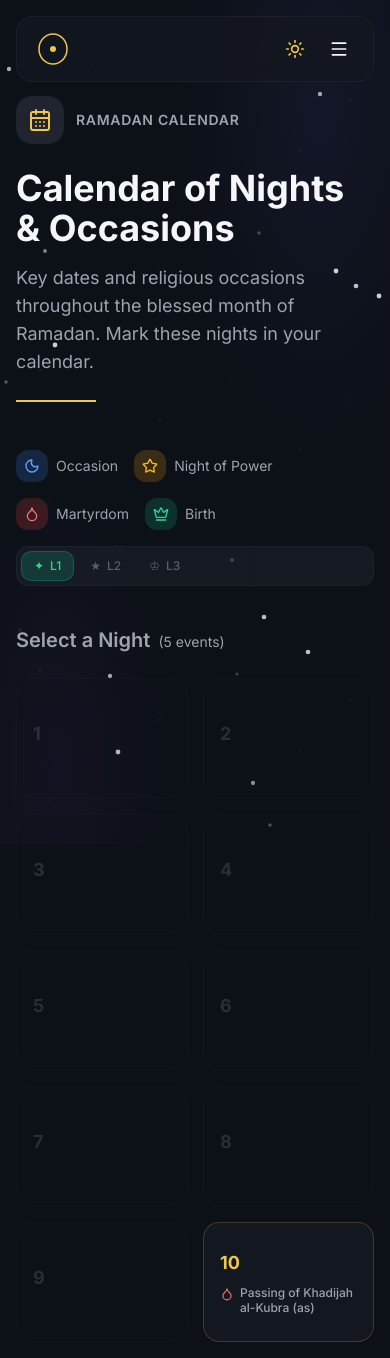
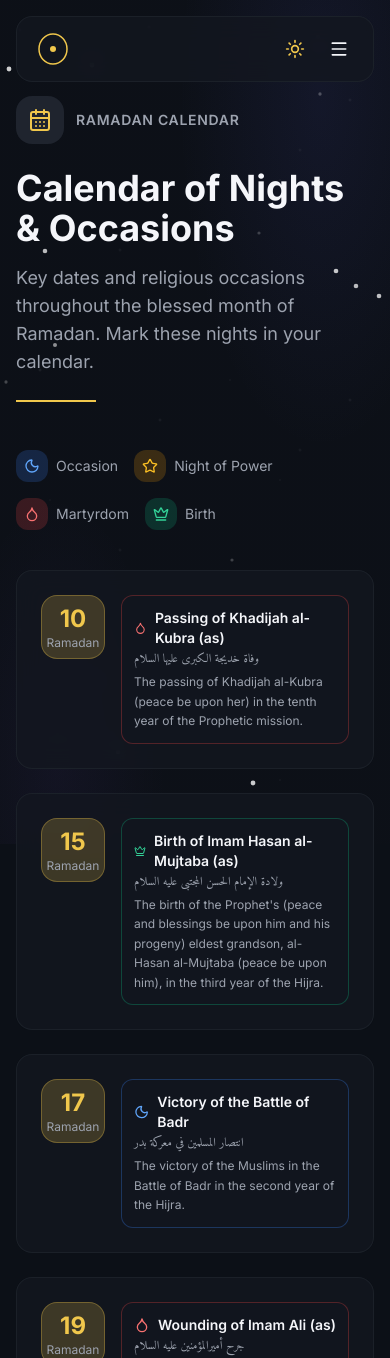
Before and after one commit to lotetreel/MafatihAlJadeed, a React (Vite) app in the folder app/: page /calendar in a window 390 px wide. Shown: the top 1358 px of the page. Built offline with nearby package versions, Linux system fonts and the light colour scheme; a web font is replaced by a local one.

Commit message:
Remove calendar grid and level toggle; update home page link text

```diff
--- a/app/src/pages/Calendar.tsx
+++ b/app/src/pages/Calendar.tsx
@@ -1,5 +1,5 @@
-import { useState, useEffect, useMemo } from 'react';
-import { motion, AnimatePresence } from 'framer-motion';
+import { useMemo } from 'react';
+import { motion } from 'framer-motion';
 import { PageTransition } from '@/components/PageTransition';
 import { calendarEvents } from '@/data/content';
 import {
@@ -56,41 +56,19 @@ const eventTypeConfig = {
   },
 };
 
-const levelConfig = {
-  1: { name: 'Essential', color: 'emerald', icon: '✦' },
-  2: { name: 'Striver', color: 'blue', icon: '★' },
-  3: { name: 'Wayfarer', color: 'amber', icon: '♔' },
-};
+
 
 export function Calendar() {
-  const [highlightedDate, setHighlightedDate] = useState<number | null>(null);
-  const [maxLevel, setMaxLevel] = useState<1 | 2 | 3>(1);
-
-  // Clear highlight after animation
-  useEffect(() => {
-    if (highlightedDate) {
-      const timer = setTimeout(() => {
-        setHighlightedDate(null);
-      }, 2000);
-      return () => clearTimeout(timer);
-    }
-  }, [highlightedDate]);
-
-  // Filter events by level
-  const filteredEvents = useMemo(() => {
-    return calendarEvents.filter(event => event.level <= maxLevel);
-  }, [maxLevel]);
-
-  // Group filtered events by date
+  // Group all events by date
   const eventsByDate = useMemo(() => {
-    return filteredEvents.reduce((acc, event) => {
+    return calendarEvents.reduce((acc, event) => {
       if (!acc[event.date]) {
         acc[event.date] = [];
       }
       acc[event.date].push(event);
       return acc;
-    }, {} as Record<number, typeof filteredEvents>);
-  }, [filteredEvents]);
+    }, {} as Record<number, typeof calendarEvents>);
+  }, []);
 
   const sortedDates = Object.keys(eventsByDate).map(Number).sort((a, b) => a - b);
 
@@ -124,15 +102,13 @@ export function Calendar() {
             <div className="w-20 h-0.5 bg-[hsl(var(--primary))] mt-6" />
           </motion.div>
 
-          {/* Legend & Level Toggle Row */}
+          {/* Legend */}
           <motion.div
             initial={{ opacity: 0, y: 20 }}
             animate={{ opacity: 1, y: 0 }}
             transition={{ delay: 0.3, duration: 0.5 }}
             className="mb-10"
           >
-            <div className="flex flex-col sm:flex-row sm:items-center sm:justify-between gap-4">
-              {/* Legend */}
             <div className="flex flex-wrap gap-4">
               {[
                 { type: 'occasion', label: 'Occasion' },
@@ -152,114 +128,7 @@ export function Calendar() {
                 );
               })}
             </div>
-
-              {/* Compact Level Toggle */}
-              <div className="flex items-center gap-1 p-1 rounded-lg bg-secondary/50 border border-border/50">
-                {([1, 2, 3] as const).map((level) => {
-                  const config = levelConfig[level];
-                  const isActive = maxLevel >= level;
-                  const isSelected = maxLevel === level;
-
-                  return (
-                    <button
-                      key={level}
-                      onClick={() => setMaxLevel(level)}
-                      className={`px-3 py-1.5 rounded-md text-xs font-medium transition-all duration-200 flex items-center gap-1.5 ${isSelected
-                        ? `bg-${config.color}-500/20 text-${config.color}-400 border border-${config.color}-500/30`
-                        : isActive
-                          ? 'text-muted-foreground hover:bg-secondary/80'
-                          : 'text-muted-foreground/50 hover:text-muted-foreground hover:bg-secondary/80'
-                        }`}
-                      style={isSelected ? {
-                        backgroundColor: config.color === 'emerald' ? 'rgba(16, 185, 129, 0.2)' :
-                          config.color === 'blue' ? 'rgba(59, 130, 246, 0.2)' :
-                            'rgba(245, 158, 11, 0.2)',
-                        color: config.color === 'emerald' ? 'rgb(52, 211, 153)' :
-                          config.color === 'blue' ? 'rgb(96, 165, 250)' :
-                            'rgb(251, 191, 36)',
-                        borderColor: config.color === 'emerald' ? 'rgba(16, 185, 129, 0.3)' :
-                          config.color === 'blue' ? 'rgba(59, 130, 246, 0.3)' :
-                            'rgba(245, 158, 11, 0.3)',
-                      } : {}}
-                    >
-                      <span>{config.icon}</span>
-                      <span className="hidden sm:inline">{config.name}</span>
-                      <span className="sm:hidden">L{level}</span>
-                    </button>
-                  );
-                })}
-              </div>
-            </div>
           </motion.div>
-
-          {/* Full Month Overview */}
-          <AnimatePresence mode="wait">
-            <motion.div
-              key={maxLevel}
-              initial={{ opacity: 0, y: 20 }}
-              animate={{ opacity: 1, y: 0 }}
-              exit={{ opacity: 0, y: -20 }}
-              transition={{ duration: 0.3 }}
-              className="mb-16"
-            >
-              <h2 className="text-xl font-semibold mb-6 text-muted-foreground">
-                Select a Night
-                <span className="text-sm font-normal ml-2">
-                  ({filteredEvents.length} {filteredEvents.length === 1 ? 'event' : 'events'})
-                </span>
-              </h2>
-              <div className="grid grid-cols-2 sm:grid-cols-3 md:grid-cols-4 lg:grid-cols-5 gap-4">
-                {Array.from({ length: 30 }, (_, i) => i + 1).map((day) => {
-                  const dayEvents = filteredEvents.filter(e => e.date === day);
-                  const hasEvents = dayEvents.length > 0;
-
-                  return (
-                    <button
-                      key={day}
-                      onClick={() => {
-                        if (hasEvents) {
-                          setHighlightedDate(day);
-                          const el = document.getElementById(`date-${day}`);
-                          if (el) {
-                            const yOffset = -100;
-                            const y = el.getBoundingClientRect().top + window.pageYOffset + yOffset;
-                            window.scrollTo({ top: y, behavior: 'smooth' });
-                          }
-                        }
-                      }}
-                      disabled={!hasEvents}
-                      className={`min-h-[120px] p-4 rounded-xl border text-left transition-all duration-300 w-full ${hasEvents
-                        ? 'bg-secondary/40 border-primary/20 hover:border-primary/40 hover:bg-secondary/60 cursor-pointer shadow-sm hover:shadow-md'
-                        : 'bg-card/30 border-border/40 opacity-40 cursor-default'
-                        }`}
-                    >
-                      <div className="flex justify-between items-start mb-2">
-                        <span className={`text-lg font-bold ${hasEvents ? 'text-primary' : 'text-muted-foreground/50'}`}>
-                          {day}
-                        </span>
-                      </div>
-
-                      <div className="space-y-1.5">
-                        {dayEvents.map((event, idx) => {
-                          const config = eventTypeConfig[event.type];
-                          const Icon = config.icon;
-
-                          return (
-                            <div key={idx} className="flex items-start gap-1.5">
-                              <Icon className={`w-3.5 h-3.5 mt-0.5 flex-shrink-0 ${config.color.split(' ')[1]}`} />
-                              <span className="text-xs font-medium leading-tight text-muted-foreground line-clamp-2" title={event.title}>
-                                {event.title}
-                              </span>
-                            </div>
-                          );
-                        })}
-                      </div>
-                    </button>
-                  );
-                })}
-              </div>
-            </motion.div>
-          </AnimatePresence>
 
           {/* Detailed Timeline */}
           <motion.div
@@ -273,22 +142,7 @@ export function Calendar() {
                 key={date}
                 id={`date-${date}`}
                 variants={itemVariants}
-                animate={highlightedDate === date ? {
-                  scale: [1, 1.02, 1],
-                  boxShadow: [
-                    "0px 0px 0px 0px rgba(var(--primary), 0)",
-                    "0px 0px 20px 0px rgba(var(--primary), 0.3)",
-                    "0px 0px 0px 0px rgba(var(--primary), 0)"
-                  ],
-                  borderColor: [
-                    "rgba(var(--primary), 0.1)",
-                    "rgba(var(--primary), 0.5)",
-                    "rgba(var(--primary), 0.1)"
-                  ]
-                } : {}}
-                transition={{ duration: 2, ease: "easeInOut" }}
-                className={`glass-card p-6 scroll-mt-32 transition-colors duration-500 ${highlightedDate === date ? 'bg-primary/5' : ''
-                  }`}
+                className="glass-card p-6"
               >
                 <div className="flex items-start gap-4">
                   {/* Date Badge */}
--- a/app/src/pages/Home.tsx
+++ b/app/src/pages/Home.tsx
@@ -146,7 +146,7 @@ export function Home() {
                 to="/calendar"
                 className="px-8 py-4 rounded-xl border border-border/50 font-medium text-muted-foreground hover:text-foreground hover:bg-secondary/50 transition-all"
               >
-                Explore the Calendar
+                Explore the daily amaal and dua
               </Link>
             </motion.div>
           </motion.div>
```
Lines whose indentation alone changed are shown as unchanged.
